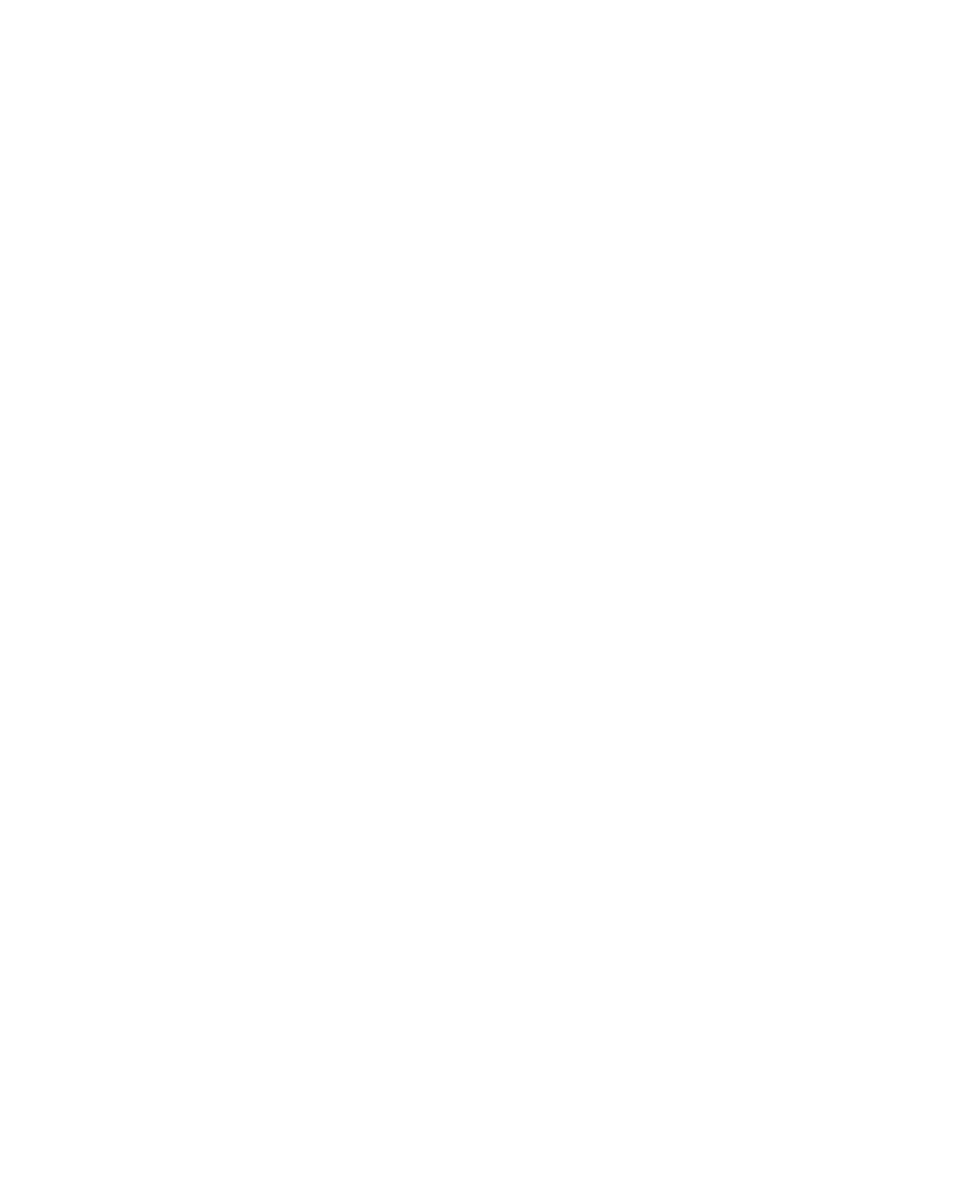
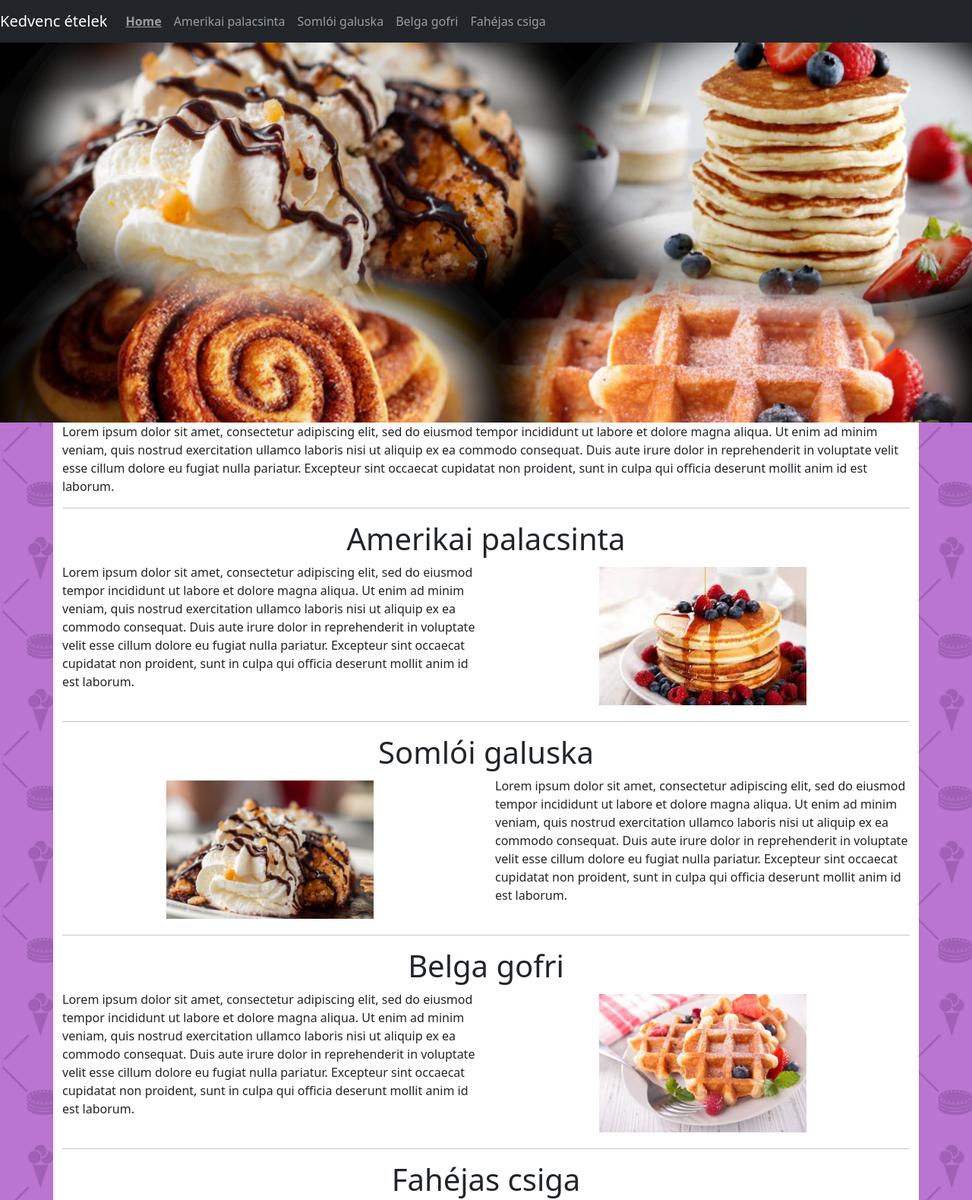
Before and after one commit to Adamka0111/ikt-szft.3-csapat-5, a plain HTML site: page ikt projekt/index.html in a window 1280 px wide. Shown: the top 1579 px of the page at 76% size. Before the commit the page ends 800 px from the top, so only its background shows below. Drawn offline with nearby package versions, Linux system fonts and the light colour scheme.

Commit message:
főoldal

```diff
--- a/ikt projekt/index.html
+++ b/ikt projekt/index.html
@@ -5,12 +5,12 @@
     <meta name="viewport" content="width=device-width, initial-scale=1.0">
     <link href="https://cdn.jsdelivr.net/npm/bootstrap@5.3.1/dist/css/bootstrap.min.css" rel="stylesheet" integrity="sha384-4bw+/aepP/YC94hEpVNVgiZdgIC5+VKNBQNGCHeKRQN+PtmoHDEXuppvnDJzQIu9" crossorigin="anonymous">
     <script src="https://cdn.jsdelivr.net/npm/bootstrap@5.3.1/dist/js/bootstrap.bundle.min.js" integrity="sha384-HwwvtgBNo3bZJJLYd8oVXjrBZt8cqVSpeBNS5n7C8IVInixGAoxmnlMuBnhbgrkm" crossorigin="anonymous"></script>
-    <script src="script.js">
-    <link rel="stylesheet" href="style.css">
+    <link href="style.css" rel="stylesheet">
+    <script src="script.js"></script>
     <title>Kedvenc ételek</title>
 </head>
 <body>
-    <nav class="navbar navbar-expand-lg navbar-light bg-light">
+  <nav class="navbar navbar-expand-lg navbar-dark bg-dark">
     <a class="navbar-brand" href="#">Kedvenc ételek</a>
     <button class="navbar-toggler" type="button" data-toggle="collapse" data-target="#navbarNav" aria-controls="navbarNav" aria-expanded="false" aria-label="Toggle navigation">
       <span class="navbar-toggler-icon"></span>
@@ -18,20 +18,77 @@
     <div class="collapse navbar-collapse" id="navbarNav">
       <ul class="navbar-nav">
         <li class="nav-item active">
-              <a class="nav-link" href="#">Home<span class="sr-only">(current)</span></a>
+          <a class="nav-link" href="#"><u><b>Home</b></u></a>
       </li>
           <li class="nav-item">
-              <a class="nav-link" href="#">Amerikai palacsinta</a>
+          <a class="nav-link" href="amerikaipalacsinta.html">Amerikai palacsinta</a>
         </li>
         <li class="nav-item">
-              <a class="nav-link" href="#">Somlói galuskát</a>
+          <a class="nav-link" href="#">Somlói galuska</a>
         </li>
         <li class="nav-item">
-              <a class="nav-link" href="#">Disabled</a>
+          <a class="nav-link" href="#">Belga gofri</a>
+        </li>
+        <li class="nav-item">
+          <a class="nav-link" href="#">Fahéjas csiga</a>
         </li>
       </ul>
     </div>
   </nav>
-
+  <div id="kep">
+  </div>
+  <div class="container-lg" id="main">
+    <p>
+      Lorem ipsum dolor sit amet, consectetur adipiscing elit, sed do eiusmod tempor incididunt ut labore et dolore magna aliqua. Ut enim ad minim veniam, quis nostrud exercitation ullamco laboris nisi ut aliquip ex ea commodo consequat. Duis aute irure dolor in reprehenderit in voluptate velit esse cillum dolore eu fugiat nulla pariatur. Excepteur sint occaecat cupidatat non proident, sunt in culpa qui officia deserunt mollit anim id est laborum.
+    </p>
+    <hr>
+    <h1>Amerikai palacsinta</h1>
+    <div class="row">
+      <div class="col-sm-12 col-lg-6">
+        <p>
+          Lorem ipsum dolor sit amet, consectetur adipiscing elit, sed do eiusmod tempor incididunt ut labore et dolore magna aliqua. Ut enim ad minim veniam, quis nostrud exercitation ullamco laboris nisi ut aliquip ex ea commodo consequat. Duis aute irure dolor in reprehenderit in voluptate velit esse cillum dolore eu fugiat nulla pariatur. Excepteur sint occaecat cupidatat non proident, sunt in culpa qui officia deserunt mollit anim id est laborum.
+        </p>
+      </div>
+      <div class="col-sm-12 col-lg-6">
+        <img src="img/amerikaipalacsinta.jpeg" alt="amerikai palacsinta" class="img-fluid">
+      </div>
+    </div>
+    <hr>
+    <h1>Somlói galuska</h1>
+    <div class="row">
+      <div class="col-sm-12 col-lg-6">
+        <img src="img/lead_Social_somloi-galuska-recept.jpg" alt="somlói galuska" class="img-fluid">
+      </div>
+      <div class="col-sm-12 col-lg-6">
+        <p>
+          Lorem ipsum dolor sit amet, consectetur adipiscing elit, sed do eiusmod tempor incididunt ut labore et dolore magna aliqua. Ut enim ad minim veniam, quis nostrud exercitation ullamco laboris nisi ut aliquip ex ea commodo consequat. Duis aute irure dolor in reprehenderit in voluptate velit esse cillum dolore eu fugiat nulla pariatur. Excepteur sint occaecat cupidatat non proident, sunt in culpa qui officia deserunt mollit anim id est laborum.
+        </p>
+      </div>
+    </div>
+    <hr>
+    <h1>Belga gofri</h1>
+    <div class="row">
+      <div class="col-sm-12 col-lg-6">
+        <p>
+          Lorem ipsum dolor sit amet, consectetur adipiscing elit, sed do eiusmod tempor incididunt ut labore et dolore magna aliqua. Ut enim ad minim veniam, quis nostrud exercitation ullamco laboris nisi ut aliquip ex ea commodo consequat. Duis aute irure dolor in reprehenderit in voluptate velit esse cillum dolore eu fugiat nulla pariatur. Excepteur sint occaecat cupidatat non proident, sunt in culpa qui officia deserunt mollit anim id est laborum.
+        </p>
+      </div>
+      <div class="col-sm-12 col-lg-6">
+        <img src="img/15788871_769000d0781ea474a14679850507efa2_wm.jpg" alt="belga gofri" class="img-fluid">
+      </div>
+    </div>
+    <hr>
+    <h1>Fahéjas csiga</h1>
+    <div class="row">
+      <div class="col-sm-12 col-lg-6">
+        <img src="img/29165099_2237831_fbe7fa48ba01a2cffd63d11aab75ff2f_wm.jpg" alt="fahéjas csiga" class="img-fluid">
+      </div>
+      <div class="col-sm-12 col-lg-6">
+        <p>
+          Lorem ipsum dolor sit amet, consectetur adipiscing elit, sed do eiusmod tempor incididunt ut labore et dolore magna aliqua. Ut enim ad minim veniam, quis nostrud exercitation ullamco laboris nisi ut aliquip ex ea commodo consequat. Duis aute irure dolor in reprehenderit in voluptate velit esse cillum dolore eu fugiat nulla pariatur. Excepteur sint occaecat cupidatat non proident, sunt in culpa qui officia deserunt mollit anim id est laborum.
+        </p>
+      </div>
+    </div>
+  </div>
 </body>
 </html>
--- a/ikt projekt/style.css
+++ b/ikt projekt/style.css
@@ -1,4 +1,26 @@
 body{
-  background-image: url(../img/hatter.png);
+  background-image: url(img/hatter.png);
   background-repeat: repeat;
+  background-size: 200px;
 }
+#kep{
+  height: 500px;
+  width: 100%;
+  background-image: url(img/desszertek.png);
+  background-size: cover;
+}
+#main{
+  background-color: white;
+}
+img{
+  height: 50%;
+  width: 50%;
+  display: block;
+  margin: 5px auto 5px auto;
+}
+h1{
+  text-align: center;
+}
+nav{
+  color: white;
+}
```
Also changed, not shown: ikt projekt/img/15788871_769000d0781ea474a14679850507efa2_wm.jpg (added), ikt projekt/img/29165099_2237831_fbe7fa48ba01a2cffd63d11aab75ff2f_wm.jpg (added), ikt projekt/img/desszertek.png (added). Lines whose indentation alone changed are shown as unchanged.
